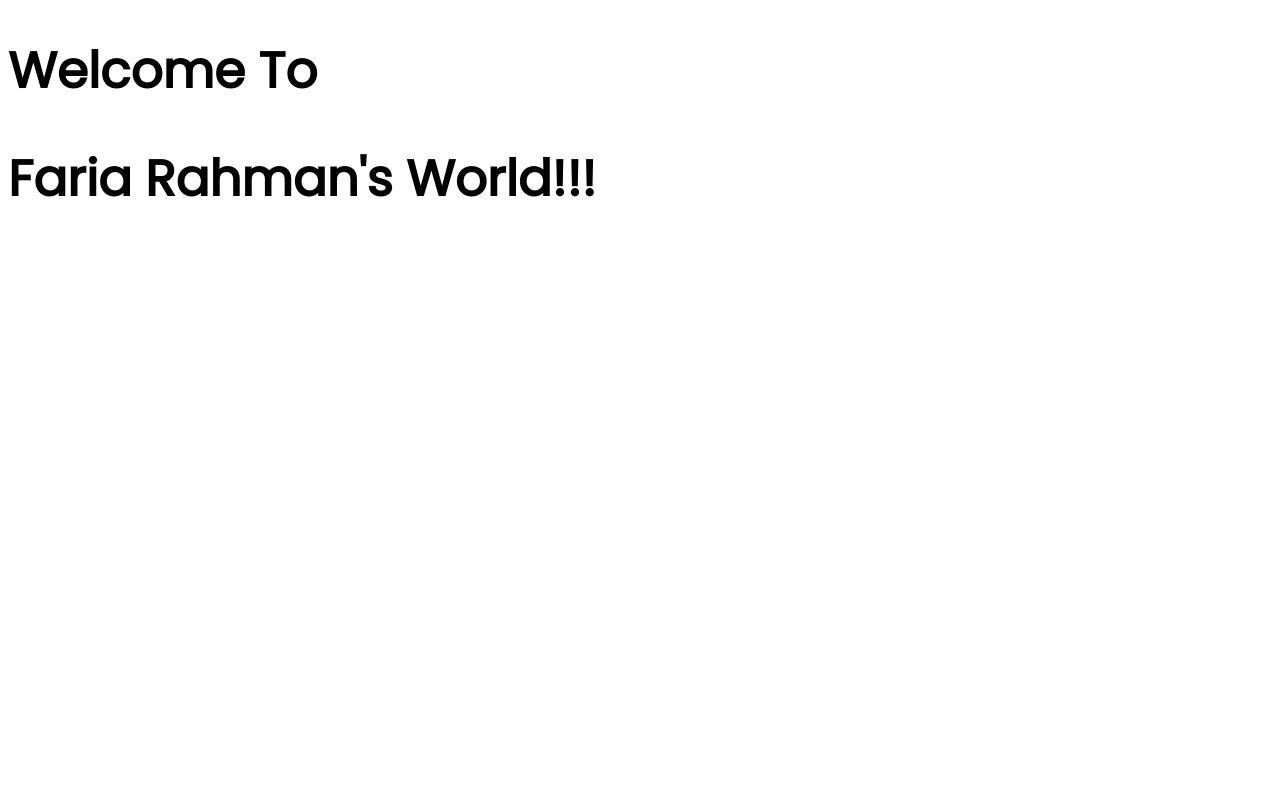
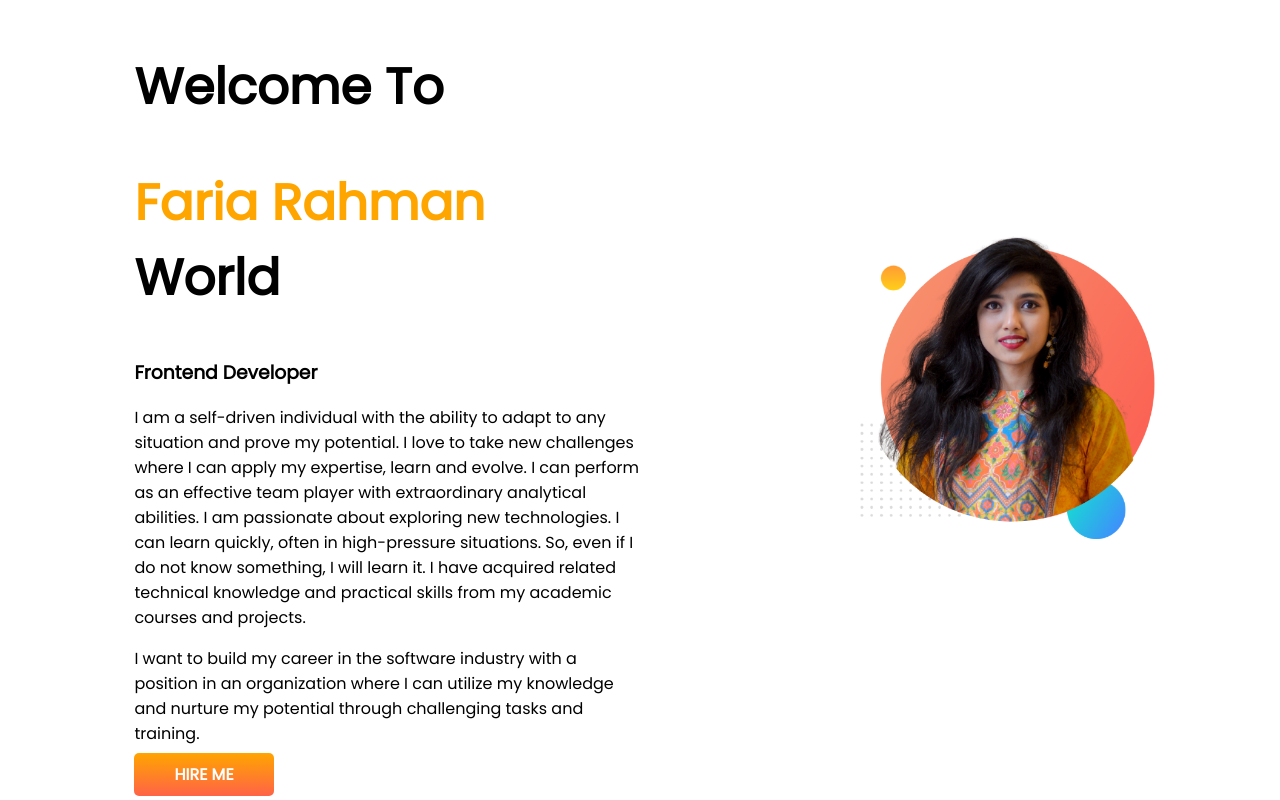
Before and after one commit to fariarahman15/developer-portfolio, a plain HTML site: page index.html in a window 1280 px wide. Drawn offline with Linux system fonts and the light colour scheme.

Commit message:
section 1

```diff
--- a/index.html
+++ b/index.html
@@ -12,7 +12,23 @@
     <link rel="stylesheet" href="main.css">
 </head>
 <body>
-    <h1>Welcome To</h1>
-    <h1>Faria Rahman's World!!!</h1>
+    <section>
+        <div class="half-width">
+            <h1>Welcome To</h1>
+            <h1> <span class="orange-color">Faria Rahman</span> World</h1>
+            <h3>Frontend Developer</h3>
+            <p>I am a self-driven individual with the ability to adapt to any situation and prove my potential. I love to take new challenges where I can apply my expertise, learn and evolve. I can perform as an effective team player with extraordinary analytical abilities. I am passionate about exploring new technologies. I can learn quickly, often in high-pressure situations. So, even if I do not know something, I will learn it. I have acquired related technical knowledge and practical skills from my academic courses and projects.</p>
+            <p>I want to build my career in the software industry with a position in an organization where I can utilize my knowledge and nurture my potential through challenging tasks and training.</p>
+
+            <a class="link-button" target="_blank" href="https://www.linkedin.com/in/fariarahman15/">HIRE ME</a>
+            </div>
+
+            <div class="half-width">
+                <img src="images/Faria-bg.png" alt="Faria">
+            </div>
+    </section>
+
+
+
 </body>
 </html>
--- a/main.css
+++ b/main.css
@@ -4,3 +4,29 @@ body{
 h1{
     font-size: 50px;
 }
+.orange-color{
+    color: #ffa500;
+}
+
+section{
+    display: flex;
+}
+
+.half-width{
+    width: 50%;
+    padding-left: 10%;
+}
+
+.half-width img{
+    width: 100%;
+    padding-top: 25%;
+}
+
+.link-button{
+    text-decoration: none;
+    background-image: linear-gradient(orange, tomato);
+    padding: 10px 40px;
+    border-radius: 5px;
+    color: #fffefe;
+    font-weight: 700;
+}
```
